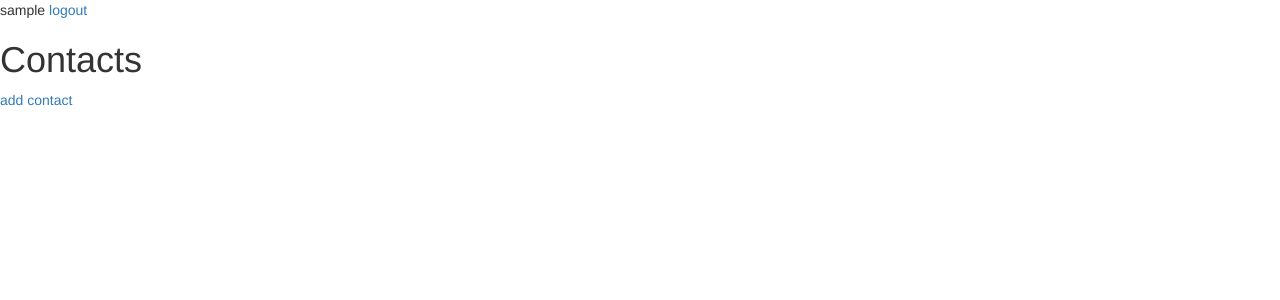
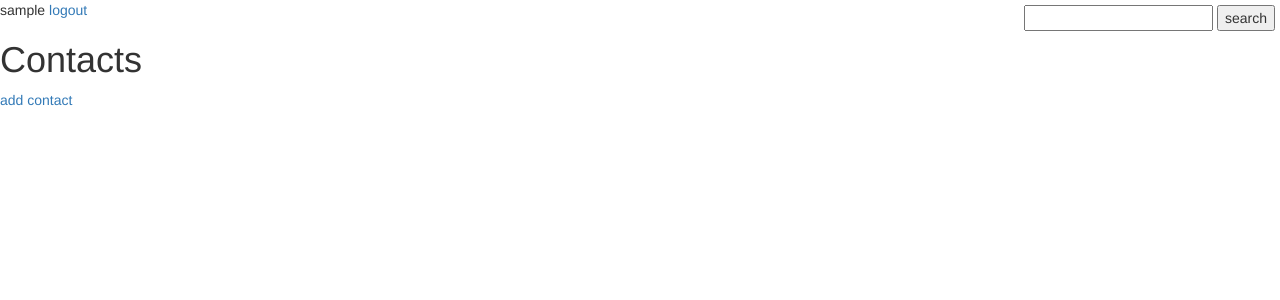
Before and after one commit to baltazor5000/django, a Django app: page / in a window 1280 px wide. Shown: the top 300 px of the page. Run offline with Django 3.2, Linux system fonts and the light colour scheme; the visitor is signed in with stand-in values (Sample User, id 1); data that the repository does not hold is empty; parts of the project's set-up code (start-up, migrations or seed data) failed here and were passed over; some libraries are stand-ins or nearby versions.

Commit message:
fixed add new contact add search v1 fixed requirements

```diff
--- a/project/addressbook/urls.py
+++ b/project/addressbook/urls.py
@@ -28,6 +28,9 @@ urlpatterns = patterns('',
     url(r'^edit/(?P<pk>\d+)/addresses$', contacts.views.EditContactAddressView.as_view(),
         name='contacts-edit-addresses',),
 
+    url(r'^search/(\w+)/$', contacts.views.SearchContactView.as_view(),
+        name='contacts-search'),
+
     url(r'^admin/', include(admin.site.urls)),
 
     url(r'^login/$', 'django.contrib.auth.views.login'),
--- a/project/contacts/templates/base.html
+++ b/project/contacts/templates/base.html
@@ -14,6 +14,12 @@
 			<a href="{% url "django.contrib.auth.views.logout" %}">logout</a>
 		{% endif %}
 	</div>
+	<div style="position: fixed; top: 5px; right: 5px;">
+        <form action="/search" method="get">
+            <input type="text" name="search" value="" />
+            <input type="submit" value="search">
+        </form>
+    </div>
 	{% block content %}
 	{% endblock %}
 
--- a/project/contacts/views.py
+++ b/project/contacts/views.py
@@ -6,10 +6,14 @@ from django.views.generic import DeleteView
 from django.views.generic import DetailView
 from django.core.urlresolvers import reverse
 from django.core.exceptions import PermissionDenied
+from django.core.exceptions import ObjectDoesNotExist
 from django.contrib.auth.decorators import login_required
 from django.utils.decorators import method_decorator
+from django.http import HttpResponse
 from contacts.models import Contact
+from contacts.forms import ContactForm
 import forms
+
 
 # Create your views here.
 class LoggedInMixin(object):
@@ -20,7 +24,7 @@ class LoggedInMixin(object):
 class ContactOwnerMixin(object):
     def get_object(self, queryset=None):
         if queryset is None:
-            queryset = self.get_queryset()
+            queryset=self.get_queryset()
         pk = self.kwargs.get(self.pk_url_kwargs, None)
         queryset = queryset.filter(
             pk=pk,
@@ -28,9 +32,10 @@ class ContactOwnerMixin(object):
         )
         try:
             obj = queryset.get()
-        except ObjectDoesNonExist:
+        except ObjectDoesNotExist:
             raise PermissionDenied
         return obj
+
 
 class ListContactView(LoggedInMixin, ContactOwnerMixin, ListView):
     model = Contact
@@ -39,11 +44,17 @@ class ListContactView(LoggedInMixin, ContactOwnerMixin, ListView):
     def get_queryset(self):
         return Contact.objects.filter(owner=self.request.user)
 
+
 class CreateContactView(CreateView):
-    fields = ['first_name', 'last_name', 'email', 'pic']
     model = Contact
     template_name = 'edit_contact.html'
-    form_class = forms.ContactForm
+    form_class = ContactForm
+
+    def form_valid(self, form):
+        obj = form.save(commit=False)
+        obj.owner = self.request.user
+        obj.save()
+        return super(CreateContactView, self).form_valid(form)
 
     def get_success_url(self):
         return reverse('contacts-list')
@@ -52,6 +63,7 @@ class CreateContactView(CreateView):
         context = super(CreateContactView, self).get_context_data(**kwargs)
         context['action'] = reverse('contacts-new')
         return context
+
 
 class UpdateContactView(UpdateView):
     fields = ['first_name', 'last_name', 'email', 'pic']
@@ -65,8 +77,9 @@ class UpdateContactView(UpdateView):
     def get_context_data(self, **kwargs):
         context = super(UpdateContactView, self).get_context_data(**kwargs)
         context['action'] = reverse('contacts-edit',
-                                    kwargs = {'pk': self.get_object().id})
+                                    kwargs={'pk': self.get_object().id})
         return context
+
 
 class DeleteContactView(DeleteView):
     model = Contact
@@ -75,9 +88,11 @@ class DeleteContactView(DeleteView):
     def get_success_url(self):
         return reverse('contacts-list')
 
+
 class ContactView(DetailView):
     model = Contact
     template_name = 'contact.html'
+
 
 class EditContactAddressView(UpdateView):
     model = Contact
@@ -86,3 +101,14 @@ class EditContactAddressView(UpdateView):
 
     def get_success_url(self):
         return self.get_object().get_absolute_url()
+
+
+class SearchContactView(ListView):
+    model = Contact
+    template_name = 'contact_list.html'
+
+    def get_queryset(self):
+         if len(self.args) > 0:
+               return Contact.objects.filter(first_name__icontains=self.args[0])
+         else:
+               return Contact.objects.filter()
--- a/requirements.txt
+++ b/requirements.txt
@@ -1,5 +1,5 @@
 Django==1.7.6
-MySQLdb
+MySQL-python
 selenium
 rebar
 Pillow
```
